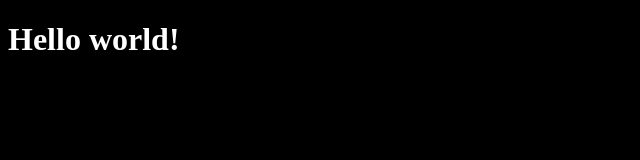
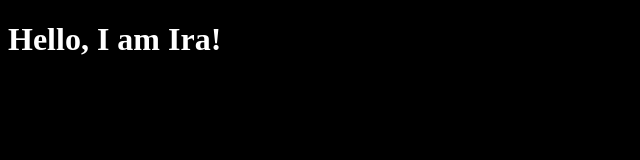
Before and after one commit to Ira1729/Ira1729.github.io, a plain HTML site: page index.html in a window 1280 px wide. Shown: the whole page, without its empty margins (0-640 px from the left). Drawn offline with Linux system fonts and the light colour scheme.

Commit message:
Add files via upload

```diff
--- a/index.html
+++ b/index.html
@@ -10,6 +10,6 @@
 
 </head>
 <body>
-    <h1>Hello world!</h1>
+    <h1>Hello, I am Ira!</h1>
 </body>
 </html>
```
